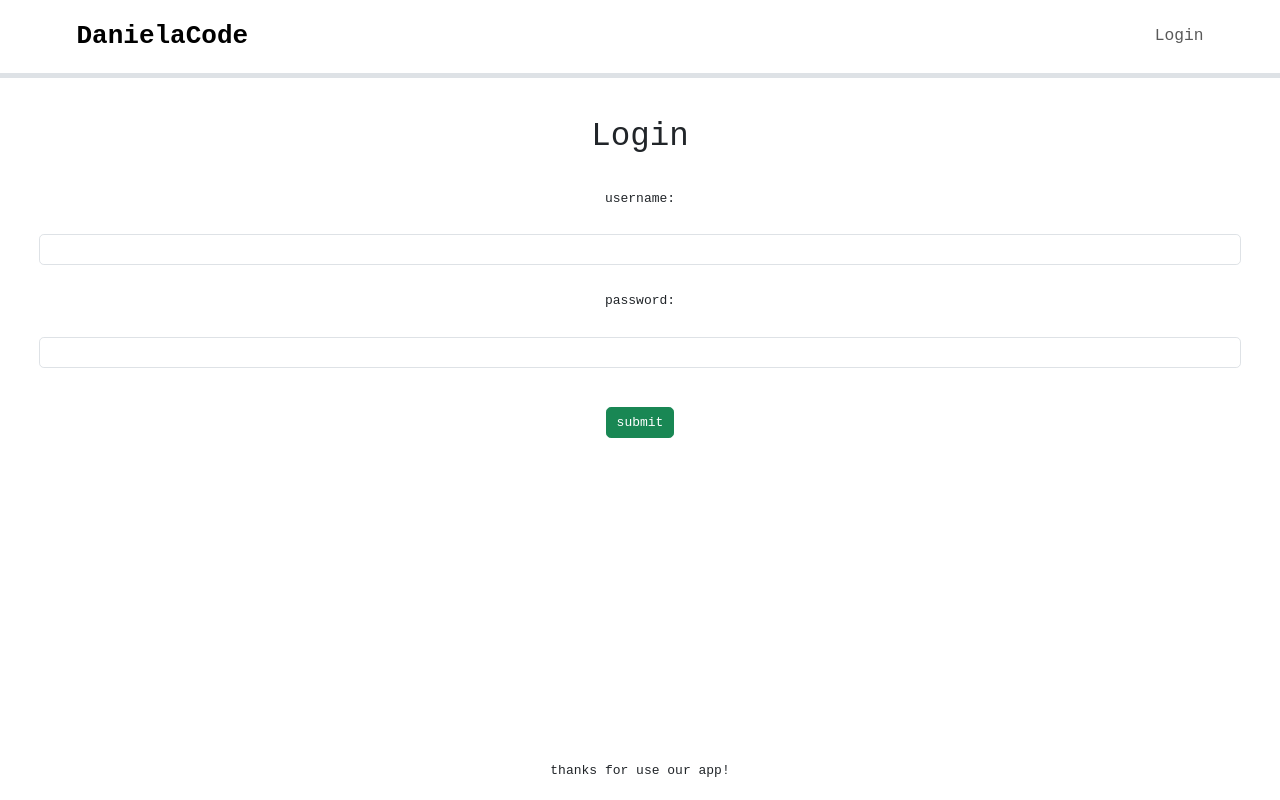
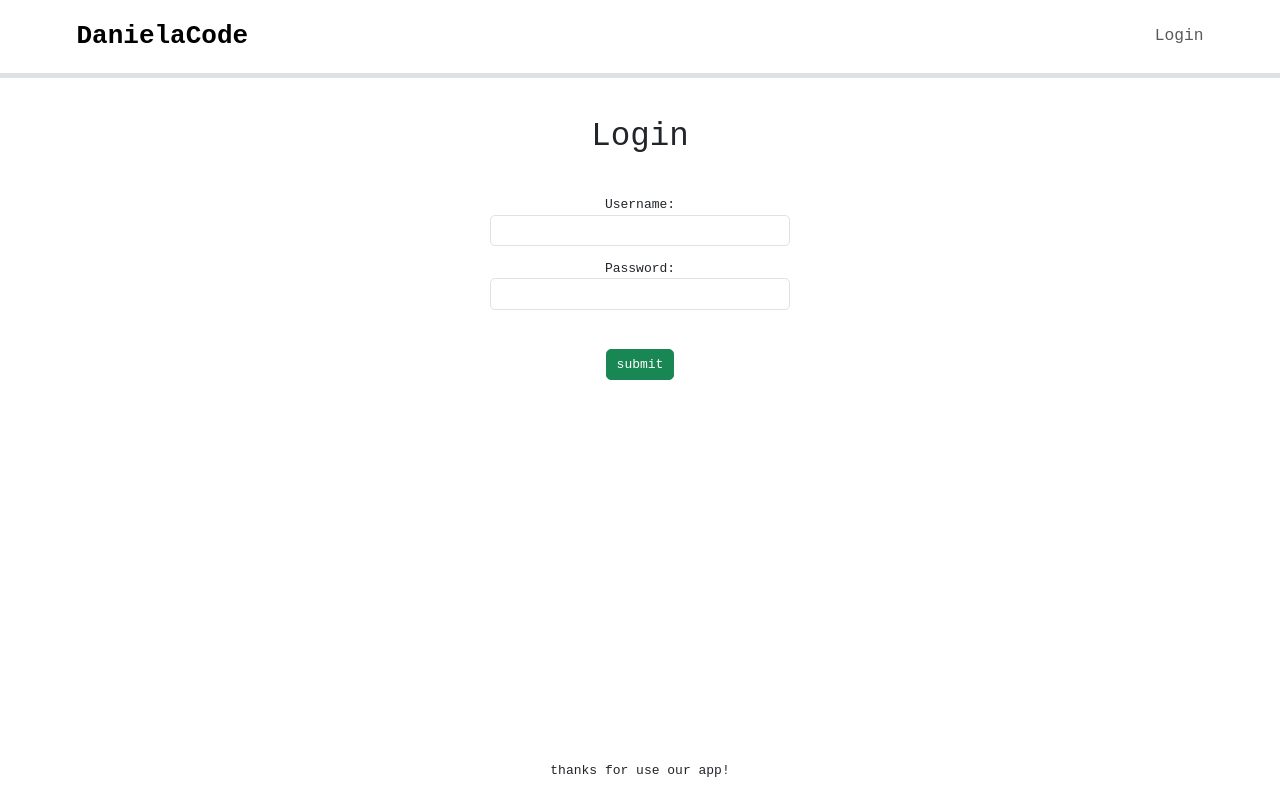
Before and after one commit to DanielaCode/TodoFrontReact, a React (Create React App) app: page / in a window 1280 px wide. Built offline with nearby package versions, Linux system fonts and the light colour scheme.

Commit message:
Adding Yup to validate login form and changing some styles

```diff
--- a/package.json
+++ b/package.json
@@ -14,7 +14,8 @@
     "react-dom": "^18.2.0",
     "react-router-dom": "^6.14.2",
     "react-scripts": "^5.0.1",
-    "web-vitals": "^3.1.0"
+    "web-vitals": "^3.1.0",
+    "yup": "^1.2.0"
   },
   "scripts": {
     "start": "BROWSER=none WDS_SOCKET_PORT=0 react-scripts start",
--- a/src/components/LogingComponent.jsx
+++ b/src/components/LogingComponent.jsx
@@ -1,43 +1,48 @@
-import { useState } from 'react'
 import { useNavigate } from "react-router-dom";
 import { useAuth } from "../providers/AuthContext";
 import {Formik,Form,Field,ErrorMessage} from 'formik';
+import * as Yup from 'yup';
+
+const SingupSchema= Yup.object().shape({
+  username: Yup.string()
+    .min(2, 'Too Short!')
+    .max(50, 'Too Long!')
+    .required('Required'),
+  password: Yup.string()
+    .min(2, 'Too Short!')
+    .max(50, 'Too Long!')
+    .required('Required'),
+});
+
 
 function LogingComponent() {
   const navigate = useNavigate();
   const auth = useAuth();
-  const [username,setUsername] = useState("");
-  const [password,setPassword] = useState("");
   async function handleSubmit(event) {
     console.log(event)
     if (await auth.login(event.username,event.password)) {
       navigate(`/welcome/${event.username}`)
     }
   }
-  function validate(values){
-    const errors={}
-    if(values.username.length<5){
-      errors.username="at least 5 characters"
-    }
-    return errors;
-  }
+
   return (
     <div className="LogingComponent">
       <Formik
-        initialValues={{username,password}}
+        initialValues={{username:"",password:""}}
         enableReinitialize={true}
         onSubmit={handleSubmit}
-        validate={validate}>
-        <Form className='m-5'>
-          <h1>Login</h1>
+        validationSchema={SingupSchema}>
+        <Form className='container w-25'>
+          <h1 className="m-5">Login</h1>
           {/* {!auth.isAuth && <div className='alert alert-warning'>Username or password incorrect</div>} */}
           <ErrorMessage name='username' component='div' className='alert alert-warning'/>
-          <fieldset className='form-group'>
-            <label htmlFor="username">username:</label>
+          <ErrorMessage name='password' component='div' className='alert alert-warning'/>
+          <fieldset className='form-group mb-3'>
+            <label className="p-0 m-0 w-100" htmlFor="username">Username:</label>
             <Field type="text" name="username" className="form-control"></Field>
           </fieldset>
           <fieldset className='form-group'>
-            <label htmlFor="password">password:</label>
+            <label className="p-0 m-0 w-100" htmlFor="password">Password:</label>
             <Field type="password" name="password" className="form-control"></Field>
           </fieldset>
           <div>
```
Also changed, not shown: 1 other file (tests, documents, lock files or other folders).
